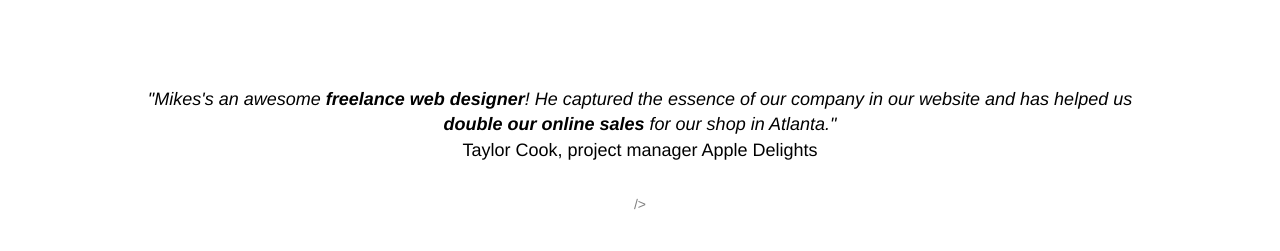
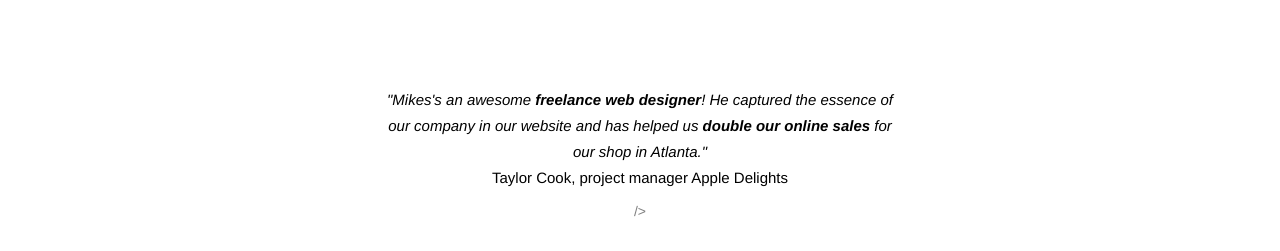
Before and after one commit to steveg1989/Project4, a plain HTML site: page index.html in a window 1280 px wide. Shown: the part 997-1248 px from the top of the page. Drawn offline with Linux system fonts and the light colour scheme.

Commit message:
add more css values for blockquote

```diff
--- a/style.css
+++ b/style.css
@@ -841,9 +841,14 @@ h4 {
 }
 blockquote {
     color: #000000!important;
-    border-style: none;
-	font-size: 18px;
-	font-weight: 300;
+    font-size: 15px;
+    line-height: 26px;
+    width: 85%;
+    margin: 0 auto;
+    display: block;
+    max-width: 565px;
+    border-left: none;
+    padding: 10px 20px;
 }
 @media (max-width: 1024px) {
     .bloc {
```
